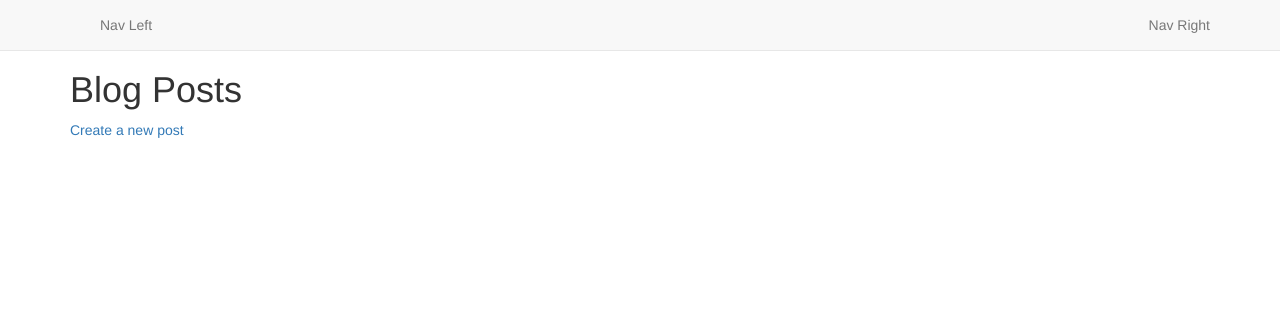
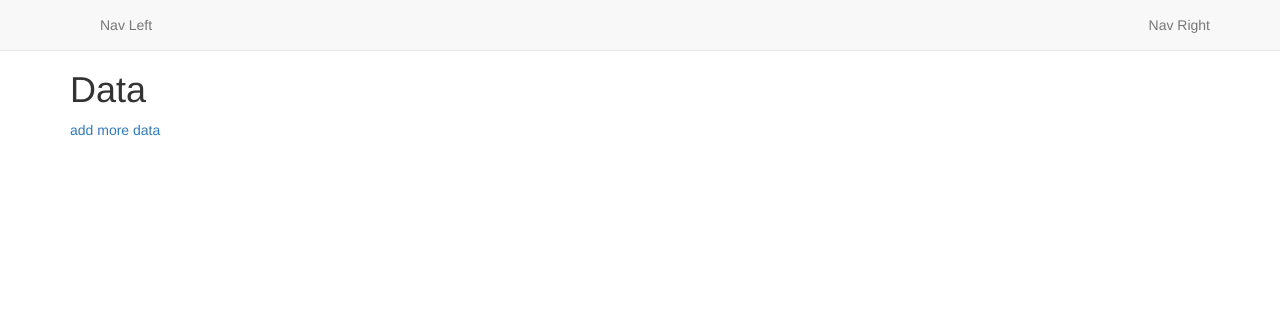
Before and after one commit to Agwebberley/prototype, a Django app: template helloworldaws/CRUD/templates/post_list.html in a window 1280 px wide. Shown: the top 311 px of the page. Run offline with Django 4.2, Linux system fonts and the light colour scheme; the template is opened without the code that fills it, so the values that code supplies are empty; some libraries are stand-ins or nearby versions.

Commit message:
change name to Data

```diff
--- a/helloworldaws/CRUD/templates/post_confirm_delete.html
+++ b/helloworldaws/CRUD/templates/post_confirm_delete.html
@@ -1,11 +1,11 @@
 {% extends 'base.html' %}
 
 {% block content %}
-  <h1>Delete Blog Post</h1>
+  <h1>Delete Data</h1>
   <p>Are you sure you want to delete "{{ object.title }}"?</p>
-  <form method="post">
+  <form method="data">
     {% csrf_token %}
     <button type="submit">Yes, delete it</button>
-    <a href="{% url 'post_list' %}">No, cancel</a>
+    <a href="{% url 'data_list' %}">No, cancel</a>
   </form>
 {% endblock %}
--- a/helloworldaws/CRUD/templates/post_form.html
+++ b/helloworldaws/CRUD/templates/post_form.html
@@ -1,7 +1,7 @@
 {% extends 'base.html' %}
 
 {% block content %}
-  <h1>{% if form.instance.pk %}Update{% else %}Create{% endif %} Blog Post</h1>
+  <h1>{% if form.instance.pk %}Update{% else %}Create{% endif %} Blog Data</h1>
   <form method="post">
     {% csrf_token %}
     {{ form.as_p }}
--- a/helloworldaws/CRUD/templates/post_list.html
+++ b/helloworldaws/CRUD/templates/post_list.html
@@ -1,11 +1,11 @@
 {% extends 'base.html' %}
 
 {% block content %}
-  <h1>Blog Posts</h1>
+  <h1>Data</h1>
   <ul>
-    {% for post in object_list %}
-      <li><a href="{% url 'post_update' post.pk %}">{{ post.title }}</a></li>
+    {% for data in object_list %}
+      <li><a href="{% url 'data_update' data.pk %}">{{ data.title }}</a></li>
     {% endfor %}
   </ul>
-  <a href="{% url 'post_create' %}">Create a new post</a>
+  <a href="{% url 'data_create' %}">add more data</a>
 {% endblock %}
--- a/helloworldaws/CRUD/urls.py
+++ b/helloworldaws/CRUD/urls.py
@@ -1,9 +1,9 @@
 from django.urls import path
-from .views import PostListView, PostCreateView, PostUpdateView, PostDeleteView
+from .views import DataListView, DataCreateView, DataUpdateView, DataDeleteView
 
 urlpatterns = [
-    path('', PostListView.as_view(), name='post_list'),
-    path('create/', PostCreateView.as_view(), name='post_create'),
-    path('<int:pk>/update/', PostUpdateView.as_view(), name='post_update'),
-    path('<int:pk>/delete/', PostDeleteView.as_view(), name='post_delete'),
+    path('', DataListView.as_view(), name='data_list'),
+    path('create/', DataCreateView.as_view(), name='data_create'),
+    path('<int:pk>/update/', DataUpdateView.as_view(), name='data_update'),
+    path('<int:pk>/delete/', DataDeleteView.as_view(), name='data_delete'),
 ]
```
Also changed, not shown: helloworldaws/CRUD/forms.py (+4 -4 lines), helloworldaws/CRUD/models.py (+8 -0 lines), helloworldaws/CRUD/views.py (+22 -22 lines).
